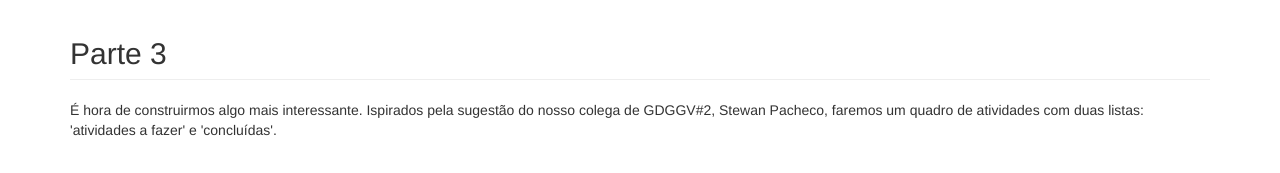
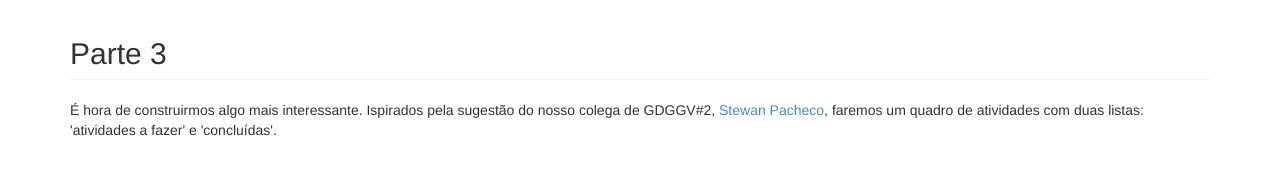
Before and after one commit to nilomusso/nilomusso.github.io, a plain HTML site: page gdg-gv-2/index.html in a window 1280 px wide. Shown: the part 4777-4950 px from the top of the page. Drawn offline with Linux system fonts and the light colour scheme.

Commit message:
link stewan pacheco

```diff
--- a/gdg-gv-2/index.html
+++ b/gdg-gv-2/index.html
@@ -270,7 +270,8 @@ $scope.lista = [
     <h2 class="page-header" id="parte-3">Parte 3</h2>
 
     <p>É hora de construirmos algo mais interessante. Ispirados pela sugestão
-      do nosso colega de GDGGV#2, Stewan Pacheco, faremos um quadro de atividades
+      do nosso colega de GDGGV#2,
+      <a href="http://stpa.co/" target="_blank">Stewan Pacheco</a>, faremos um quadro de atividades
       com duas listas: 'atividades a fazer' e 'concluídas'.</p>
 
     <h4>app/js/controllers/main.js</h4>
```
